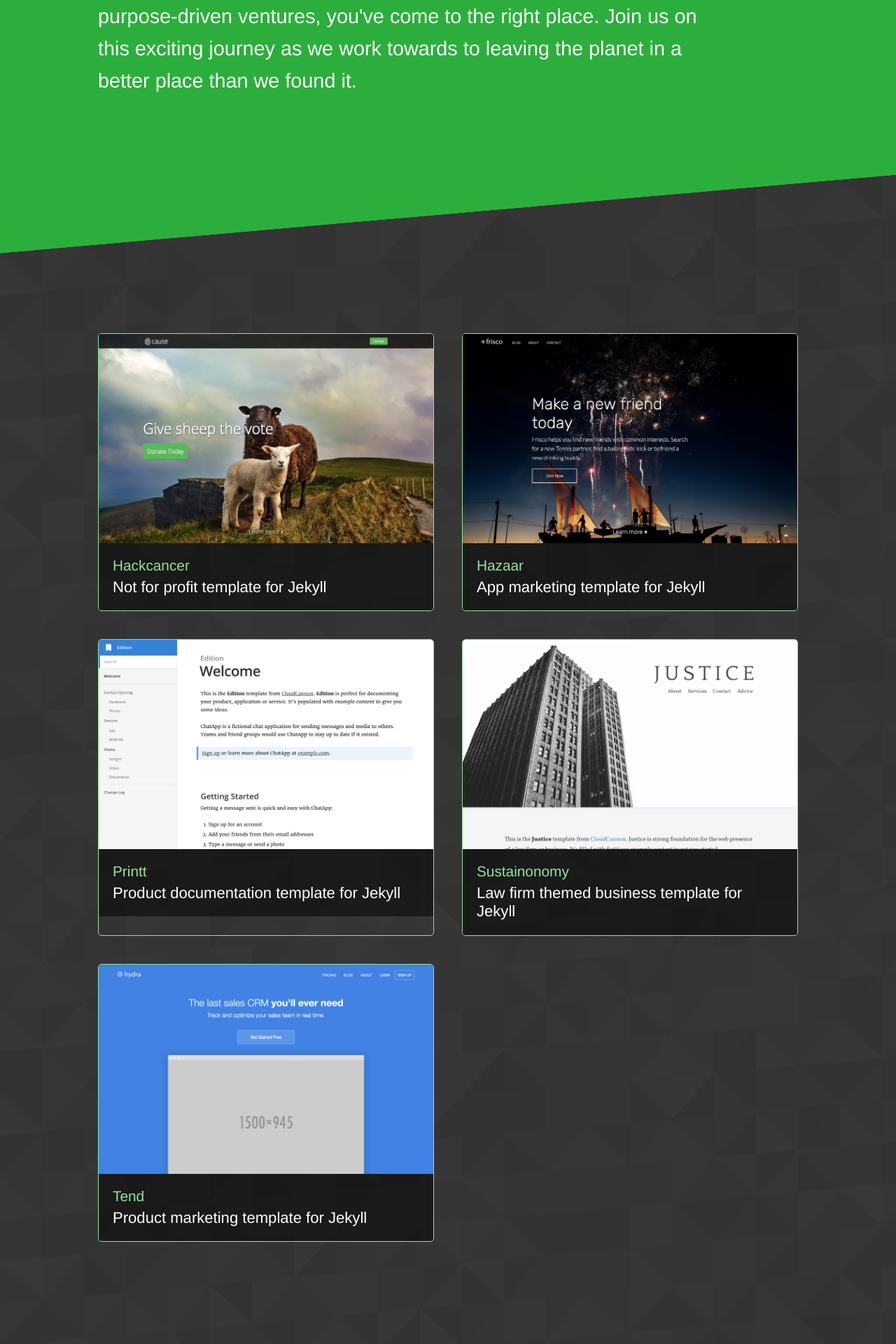
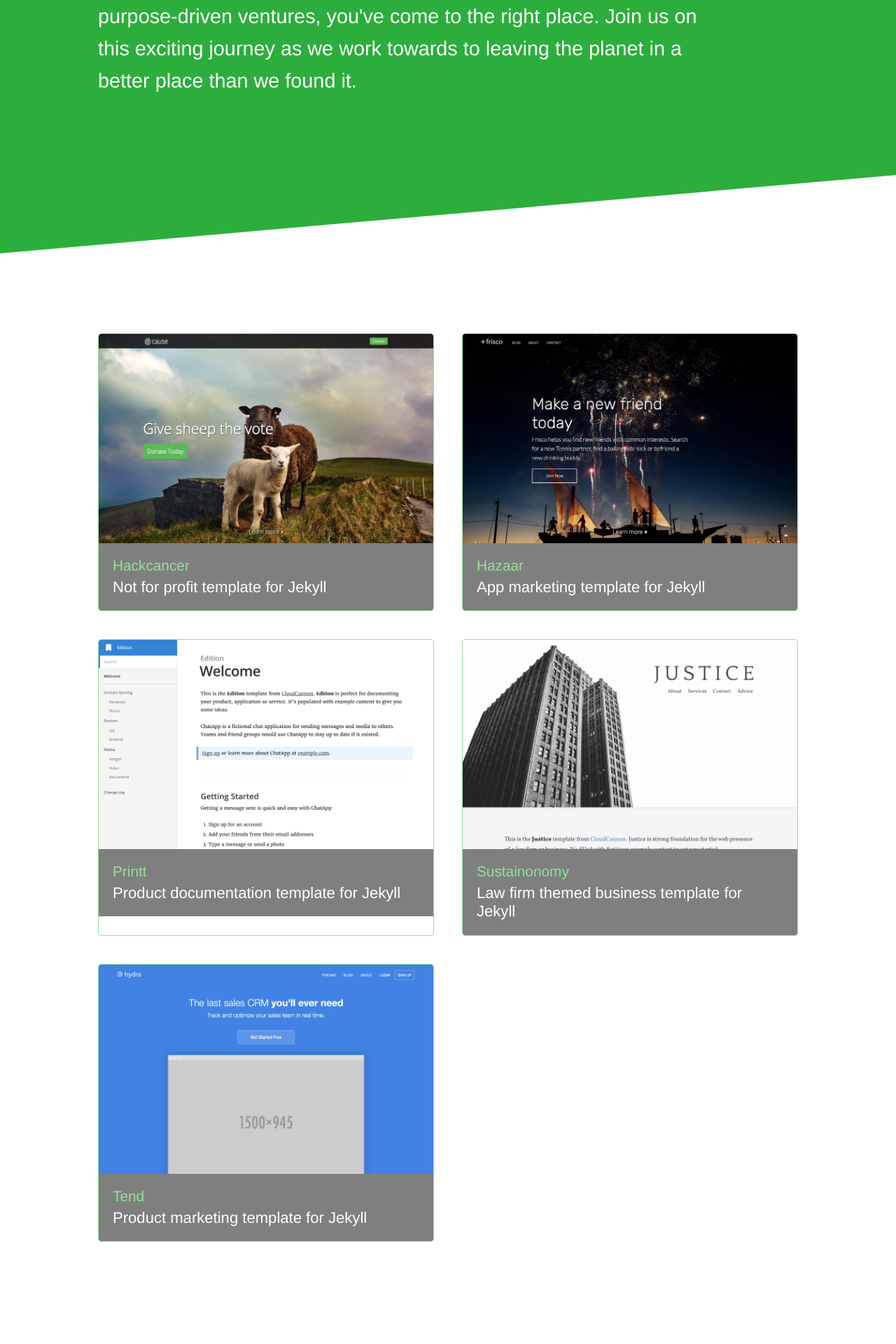
Before and after one commit to saudade-studio/saudade-studio.github.io, a Jekyll site: the page built from index.html, in a window 1280 px wide. Shown: the part 559-2479 px from the top of the page at 70% size. Built offline with Jekyll 4.4.1, drawn with Linux system fonts in a browser that asks for light colours.

Commit message:
Remove pattern

```diff
--- a/_sass/layout.scss
+++ b/_sass/layout.scss
@@ -233,12 +233,3 @@ section {
 	padding: 0;
 	text-align: center;
 }
-
-.patterned {
-	background: #222 url($pattern);
-
-	&,
-	p {
-		color: #fefefe;
-	}
-}
--- a/index.html
+++ b/index.html
@@ -13,7 +13,7 @@ title: Home
 
 </section>
 
-<section class="diagonal patterned">
+<section class="diagonal">
 	<div class="container">
 		<ul class="image-grid">
 			{% for item in site.portfolio %}
```
Also changed, not shown: images/pattern.png (deleted).
